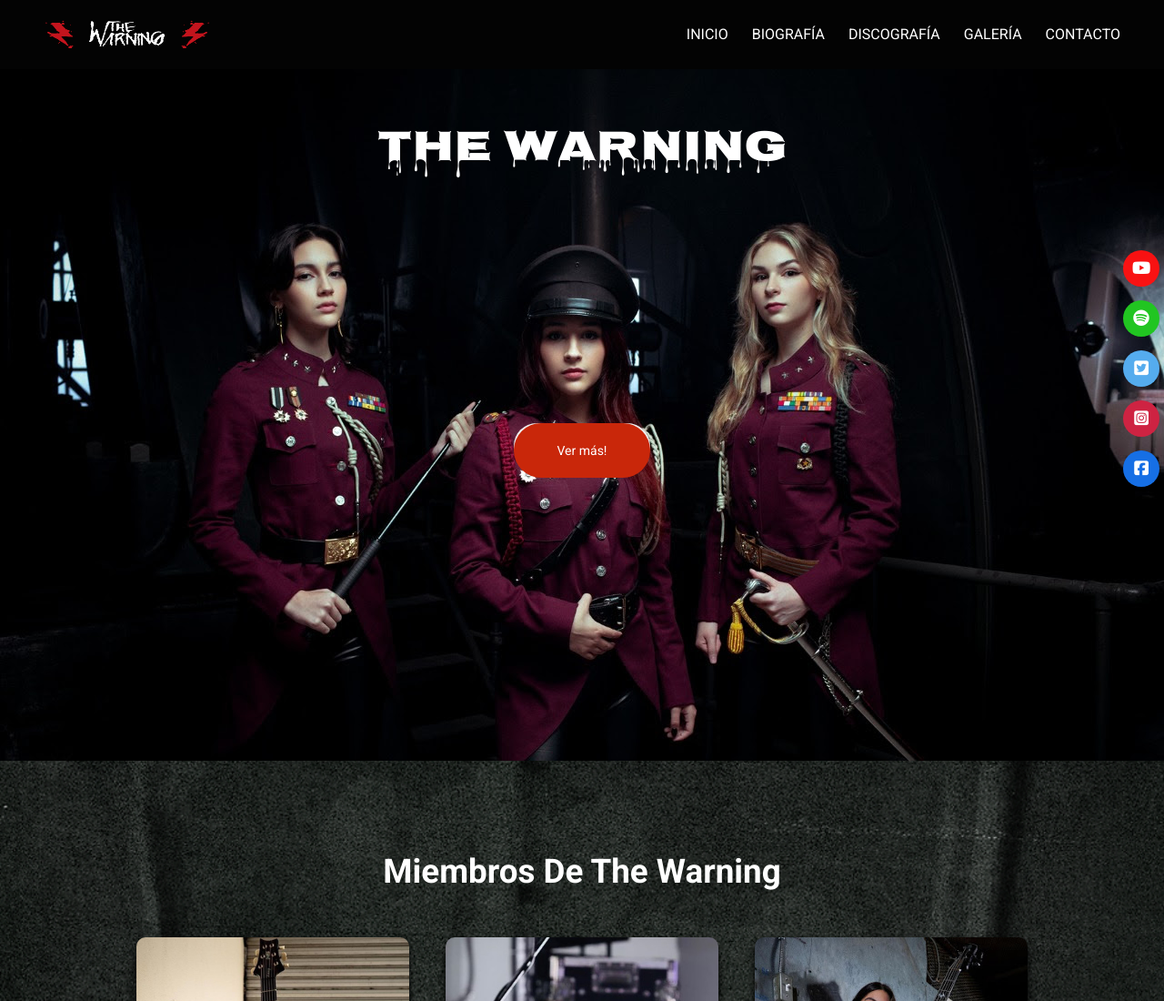
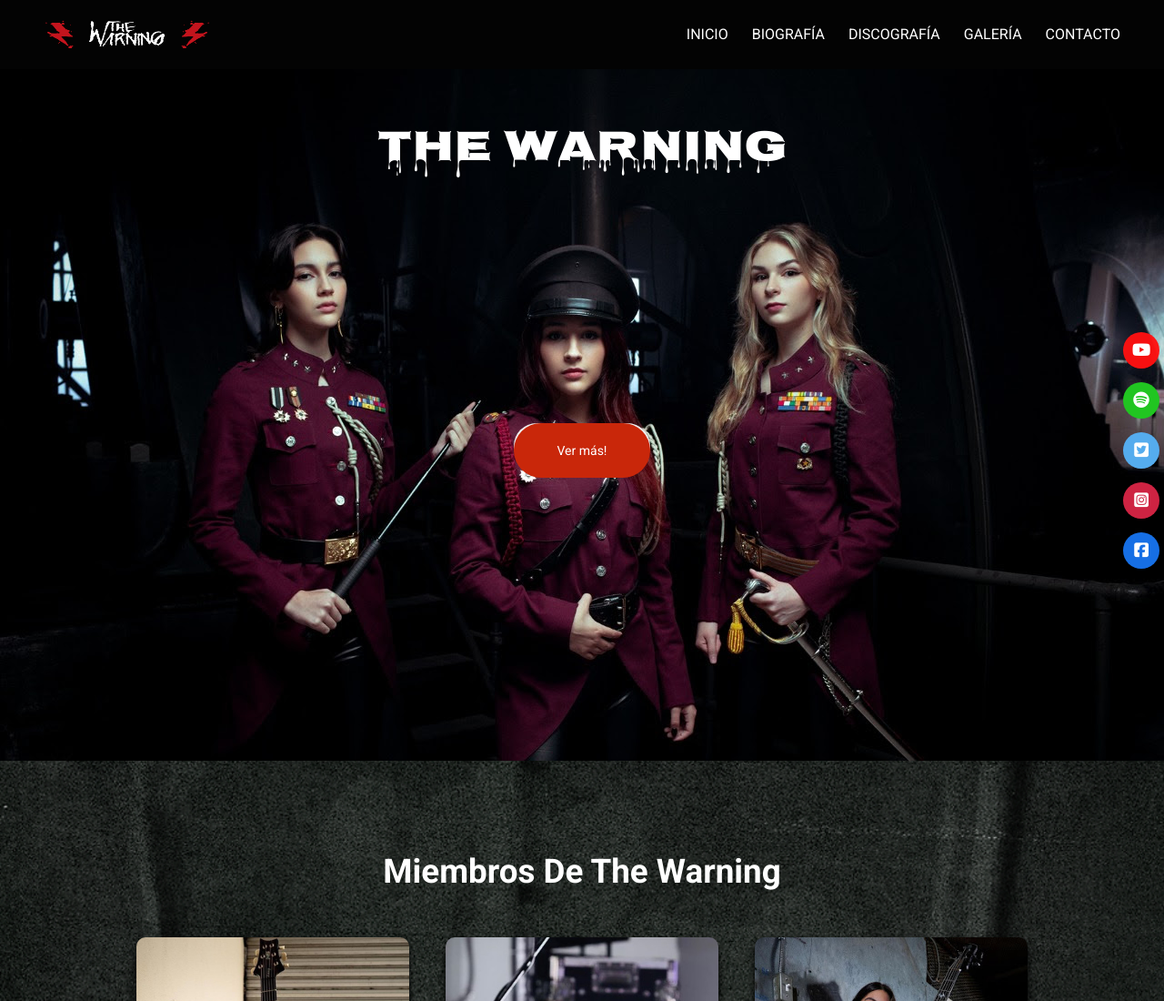
Before and after one commit to crapz0190/proyectoJavascriptArispeClaudio, a plain HTML site: page index.html in a window 1280 px wide. Shown: the top 1100 px of the page at 91% size. Drawn offline with nearby package versions, Linux system fonts and the light colour scheme.

Commit message:
realice modificaciones/eliminaciones al index, secciones, css, imagenes; agregue bootstrap en todas las secciones incluido el index, tambien agregue animaciones, transiciones, y por ultimo agregue todas las url a los links del sitio web

```diff
--- a/css/styles.css
+++ b/css/styles.css
@@ -546,7 +546,7 @@
     .contents .contents__icons {
         position: fixed;
         right: 0;
-        bottom: 100px;
+        bottom: 10px;
     }
 
     .contents_icons-lists .icons__item {
```
